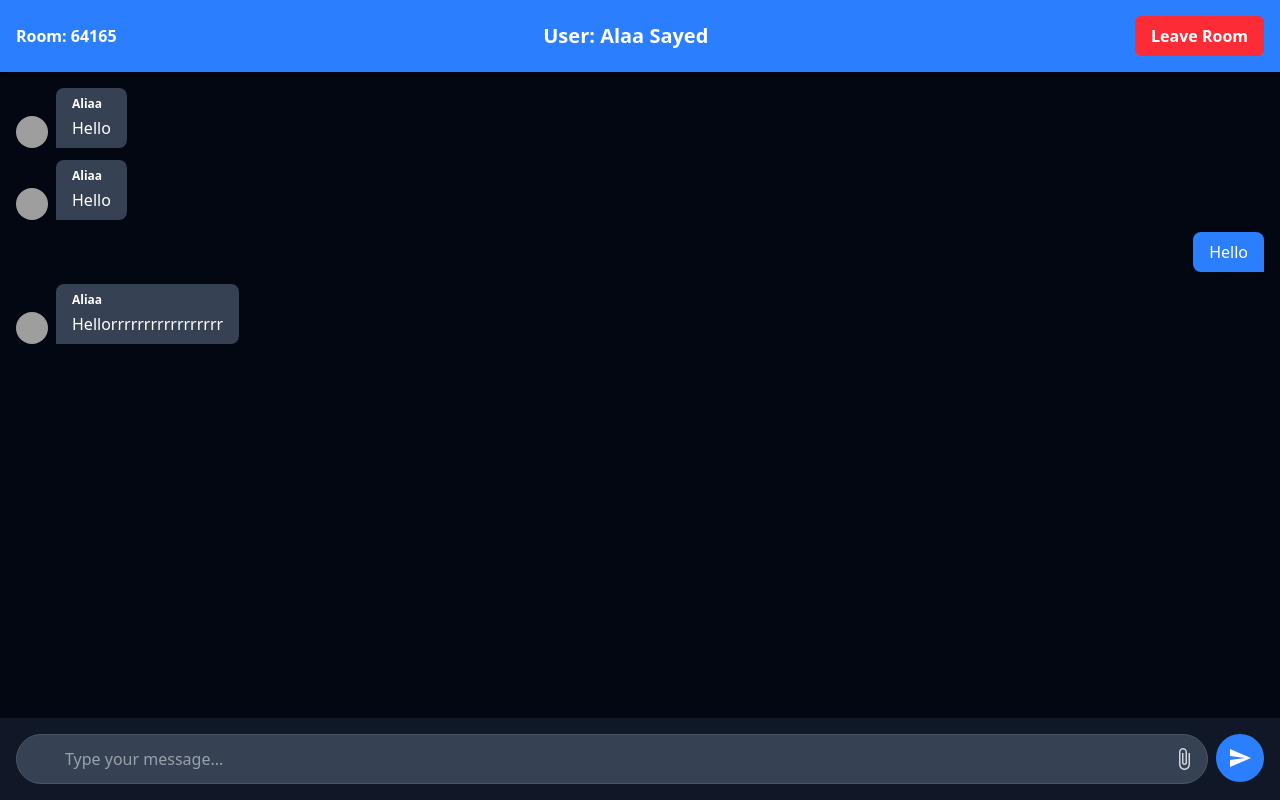
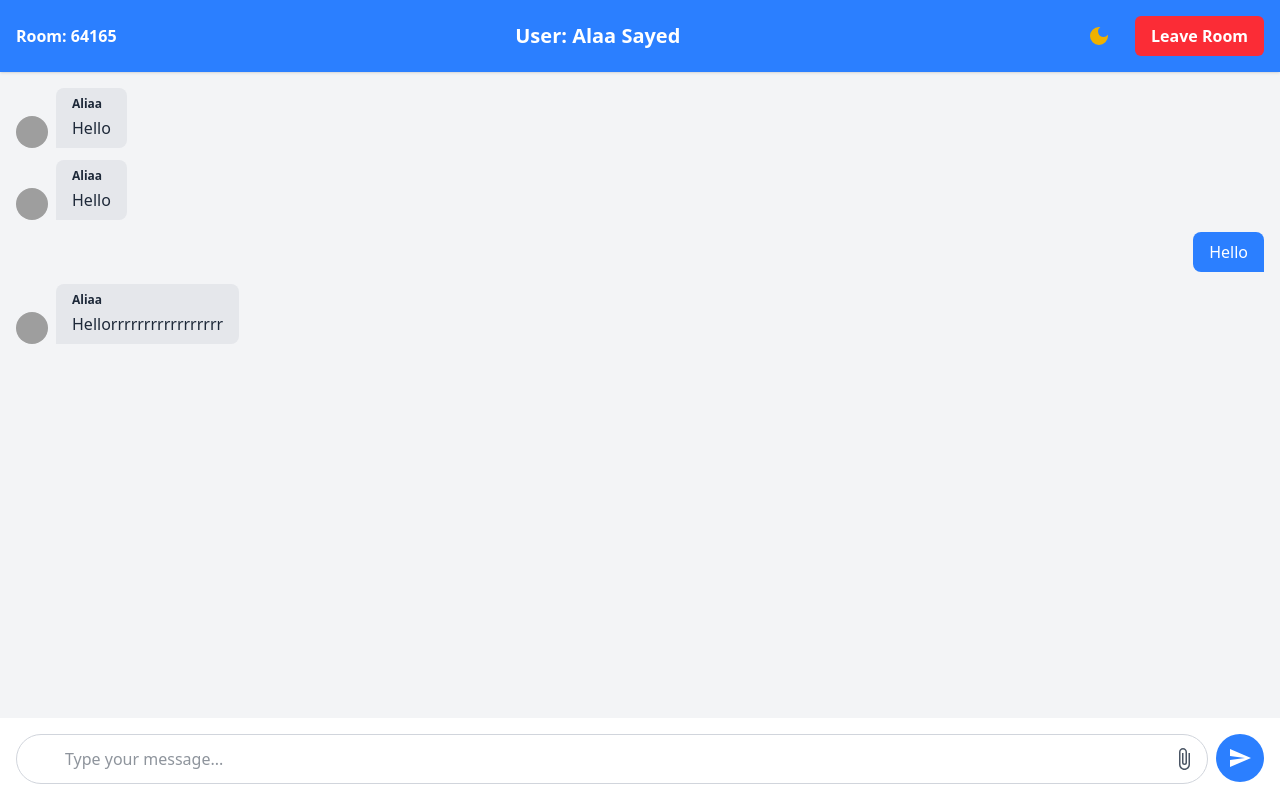
Before and after one commit to alaaSnayel/chatapp, a React (Vite) app in the folder chat-app-frontend/: page /chat in a window 1280 px wide. Built offline with nearby package versions, Linux system fonts and the light colour scheme; grey boxes are pictures that could not be loaded.

Commit message:
Frontend: add dark mode button in Chat Page

```diff
--- a/chat-app-frontend/src/pages/ChatPage.jsx
+++ b/chat-app-frontend/src/pages/ChatPage.jsx
@@ -1,5 +1,10 @@
-import React, { useRef, useState } from "react";
-import { MdAttachFile, MdSend } from "react-icons/md";
+import React, { useEffect, useRef, useState } from "react";
+import {
+  MdAttachFile,
+  MdDarkMode,
+  MdOutlineWbSunny,
+  MdSend,
+} from "react-icons/md";
 
 const ChatPage = () => {
   const [messages, setMessages] = useState([
@@ -25,6 +30,24 @@ const ChatPage = () => {
   const chatBoxRef = useRef(null);
   const [stompClient, setStompClient] = useState(null);
 
+  const [darkMode, setDarkMode] = useState(() => {
+    return localStorage.getItem("theme") === "dark";
+  });
+
+  useEffect(() => {
+    if (darkMode) {
+      document.documentElement.classList.add("dark");
+      localStorage.setItem("theme", "dark");
+    } else {
+      document.documentElement.classList.remove("dark");
+      localStorage.setItem("theme", "light");
+    }
+  }, [darkMode]);
+
+  const toggleDarkMode = () => {
+    setDarkMode((prev) => !prev);
+  };
+
   return (
     <div className="h-screen bg-gray-100 dark:bg-gray-950 dark:text-white flex flex-col">
       {/* Header */}
@@ -36,10 +59,22 @@ const ChatPage = () => {
         <h2 className="text-lg sm:text-xl font-semibold">
           User: <span>Alaa Sayed</span>
         </h2>
+        <div className="flex gap-4">
+          <button
+            onClick={toggleDarkMode}
+            className="w-10 h-10 flex items-center justify-center cursor-pointer hover:bg-blue-300 text-yellow-500 rounded-full hover:text-yellow-600 transition"
+          >
+            {darkMode ? (
+              <MdOutlineWbSunny size={24} />
+            ) : (
+              <MdDarkMode size={24} />
+            )}
+          </button>
 
-        <button className="bg-red-500 hover:bg-red-600 text-white text-sm sm:text-base cursor-pointer px-4 py-2 rounded-md">
-          Leave Room
-        </button>
+          <button className="bg-red-500 hover:bg-red-600 text-white text-sm sm:text-base cursor-pointer px-4 py-2 rounded-md">
+            Leave Room
+          </button>
+        </div>
       </header>
 
       {/* Messages Area */}
```
